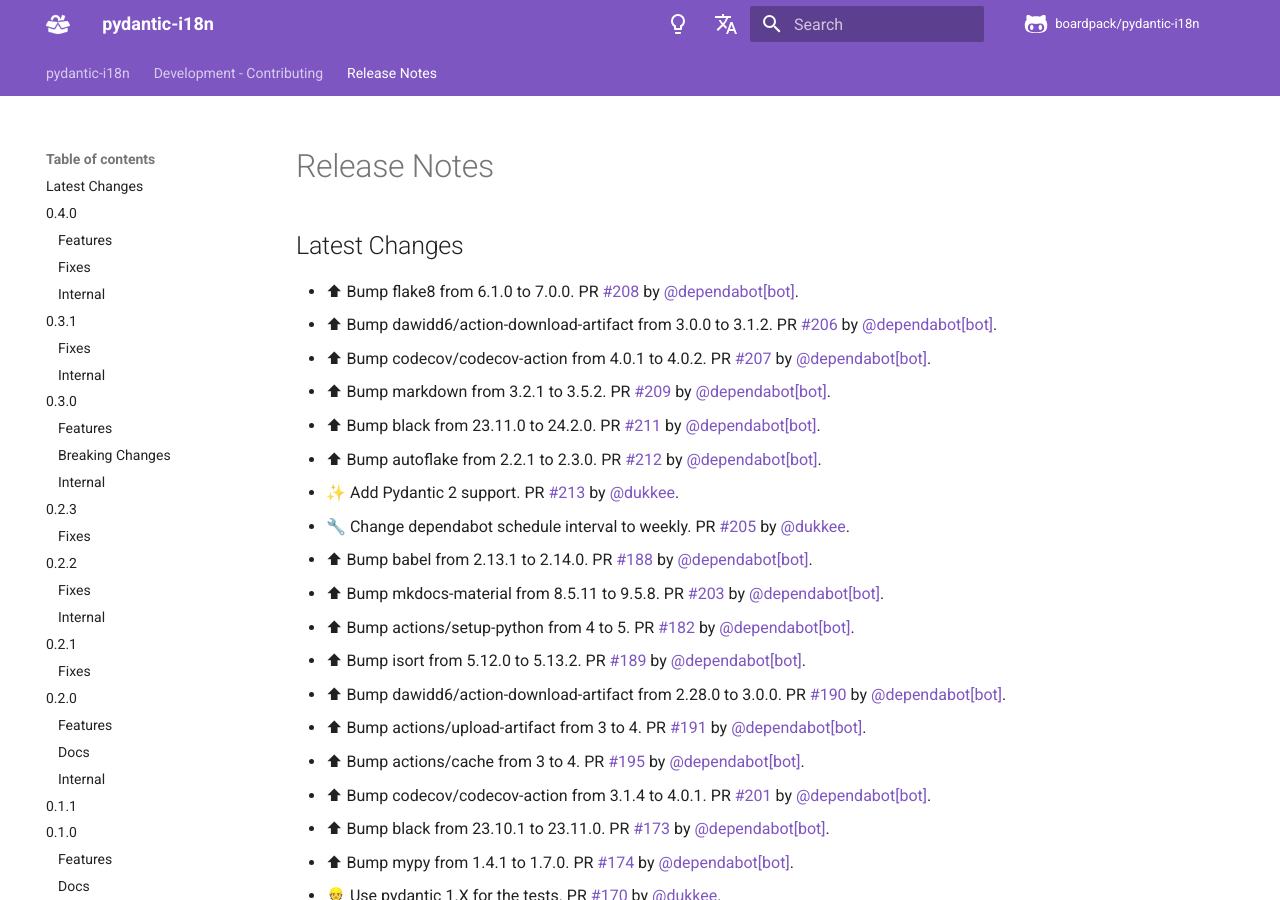
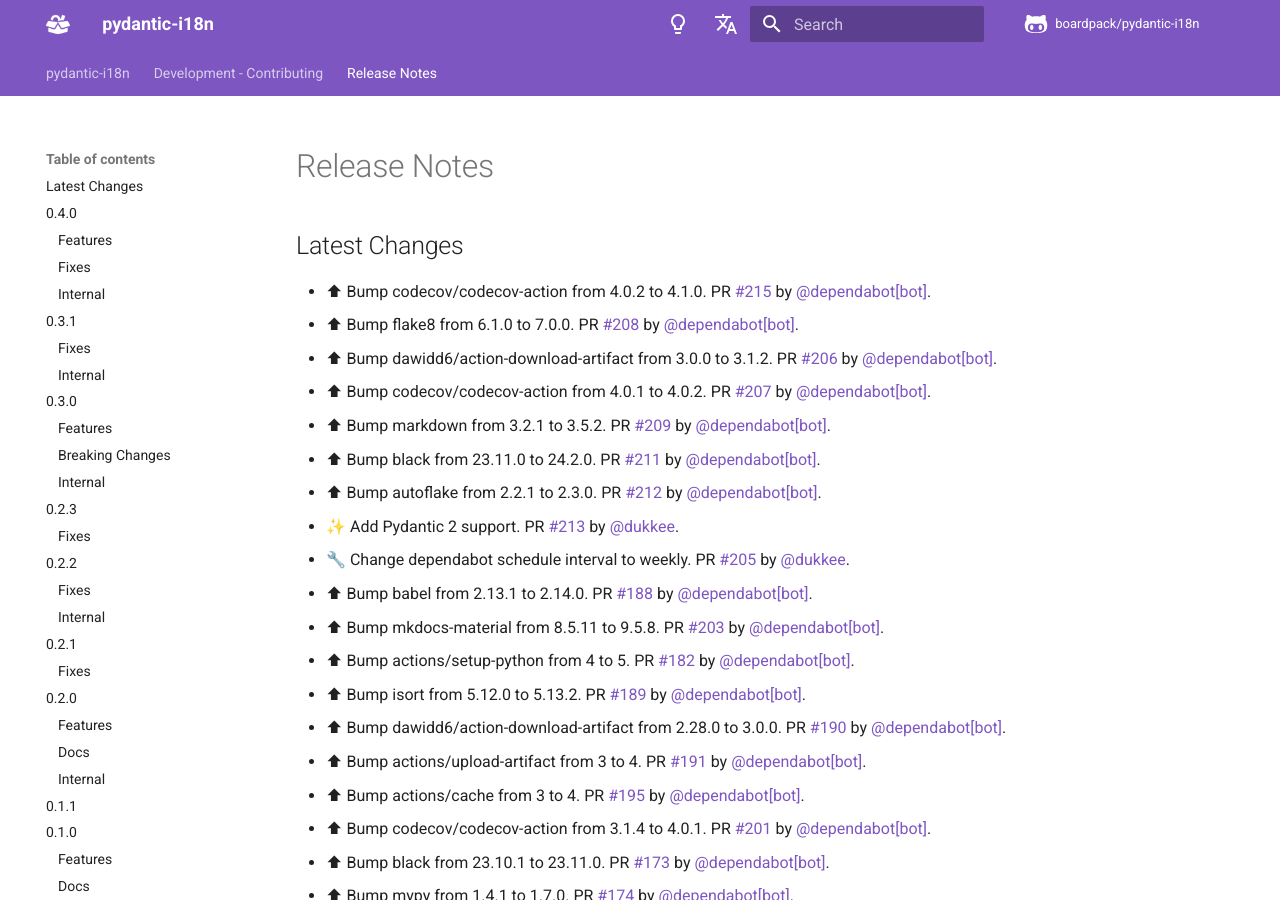
Before and after one commit to boardpack/pydantic-i18n, an MkDocs documentation site: the page built from docs/en/docs/release-notes.md, in a window 1280 px wide and 900 px high. Built offline with MkDocs 1.6.1 and Material for MkDocs 9.7.7, drawn with Linux system fonts in a browser that asks for light colours; comment, search, counter and statistics services are not loaded.

Commit message:
📝 Update release notes

```diff
--- a/docs/en/docs/release-notes.md
+++ b/docs/en/docs/release-notes.md
@@ -2,6 +2,7 @@
 
 ## Latest Changes
 
+* ⬆ Bump codecov/codecov-action from 4.0.2 to 4.1.0. PR [#215](https://github.com/boardpack/pydantic-i18n/pull/215) by [@dependabot[bot]](https://github.com/apps/dependabot).
 * ⬆ Bump flake8 from 6.1.0 to 7.0.0. PR [#208](https://github.com/boardpack/pydantic-i18n/pull/208) by [@dependabot[bot]](https://github.com/apps/dependabot).
 * ⬆ Bump dawidd6/action-download-artifact from 3.0.0 to 3.1.2. PR [#206](https://github.com/boardpack/pydantic-i18n/pull/206) by [@dependabot[bot]](https://github.com/apps/dependabot).
 * ⬆ Bump codecov/codecov-action from 4.0.1 to 4.0.2. PR [#207](https://github.com/boardpack/pydantic-i18n/pull/207) by [@dependabot[bot]](https://github.com/apps/dependabot).
```
